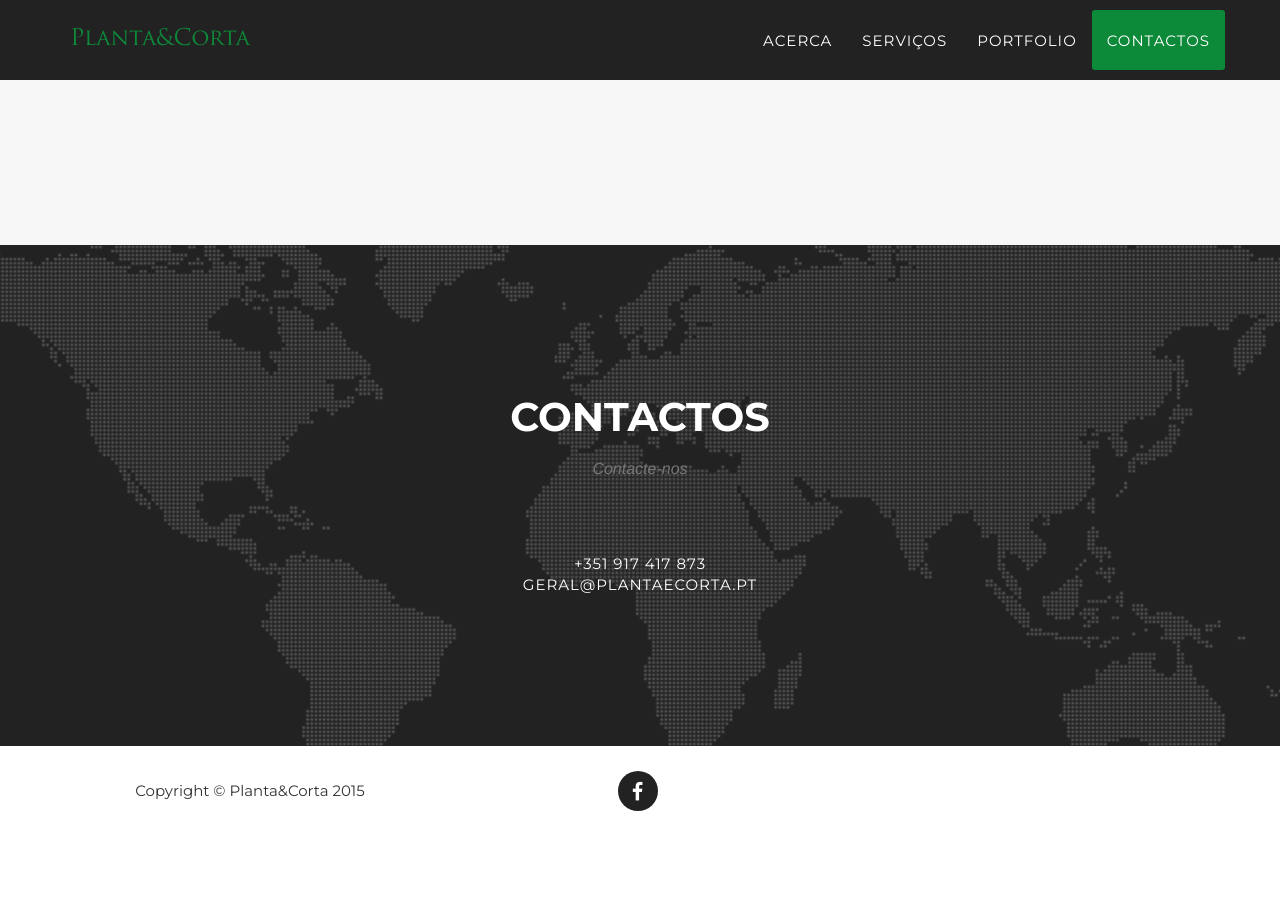
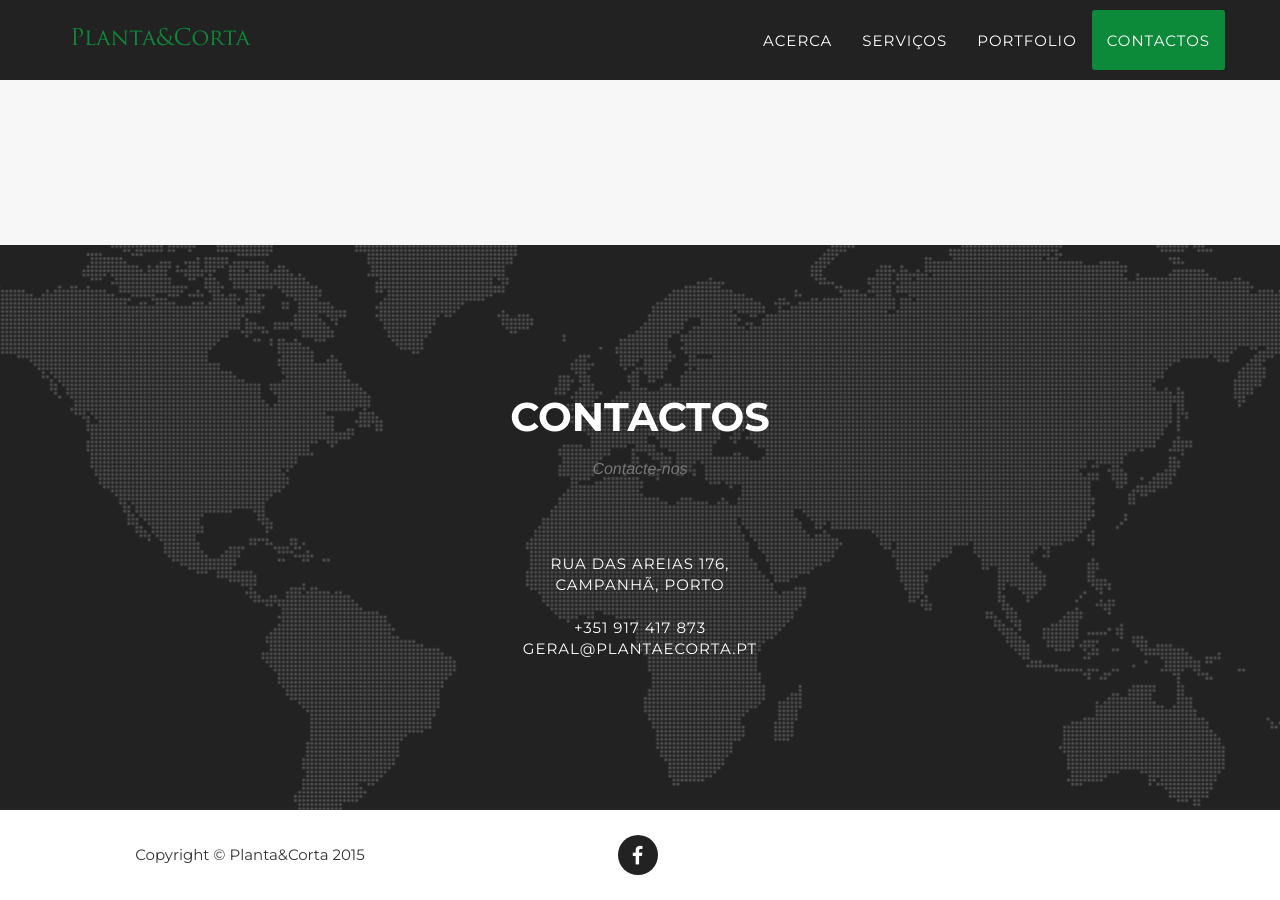
Before and after one commit to ricardosousa10101989/ricardosousa10101989, a Jekyll site: the page built from index.html, in a window 1280 px wide and 900 px high, scrolled down 3620 px. Built offline with Jekyll 4.4.1, drawn with Linux system fonts in a browser that asks for light colours; some web fonts are replaced; before the commit the page ends 4456 px from its top, so only the background shows below that.

Commit message:
address added

```diff
--- a/_includes/contact.html
+++ b/_includes/contact.html
@@ -4,6 +4,10 @@
                 <div class="col-lg-12 text-center">
                     <h2 class="section-heading">Contactos</h2>
                     <h3 class="section-subheading text-muted">Contacte-nos</h3>
+
+                    <address>
+                    <a  class="contacts-url" href="https://www.google.pt/maps/dir/''/R.+das+Areias+176,+4300-038+Porto/@41.152762,-8.5650702,17z/data=!3m1!4b1!4m8!4m7!1m0!1m5!1m1!1s0xd246365334564a5:0xf8038a6d092fc96a!2m2!1d-8.5628815!2d41.152762"> Rua das Areias 176,<br />Campanhã, PORTO </a>
+                    </address>
                     <a  class="contacts-url" href="tel:+351917417873"> +351 917 417 873 </a> <br />
                     <a  class="contacts-url" href="mailto:geral@plantaecorta.pt"> geral@plantaecorta.pt </a>
                 </div>
```
